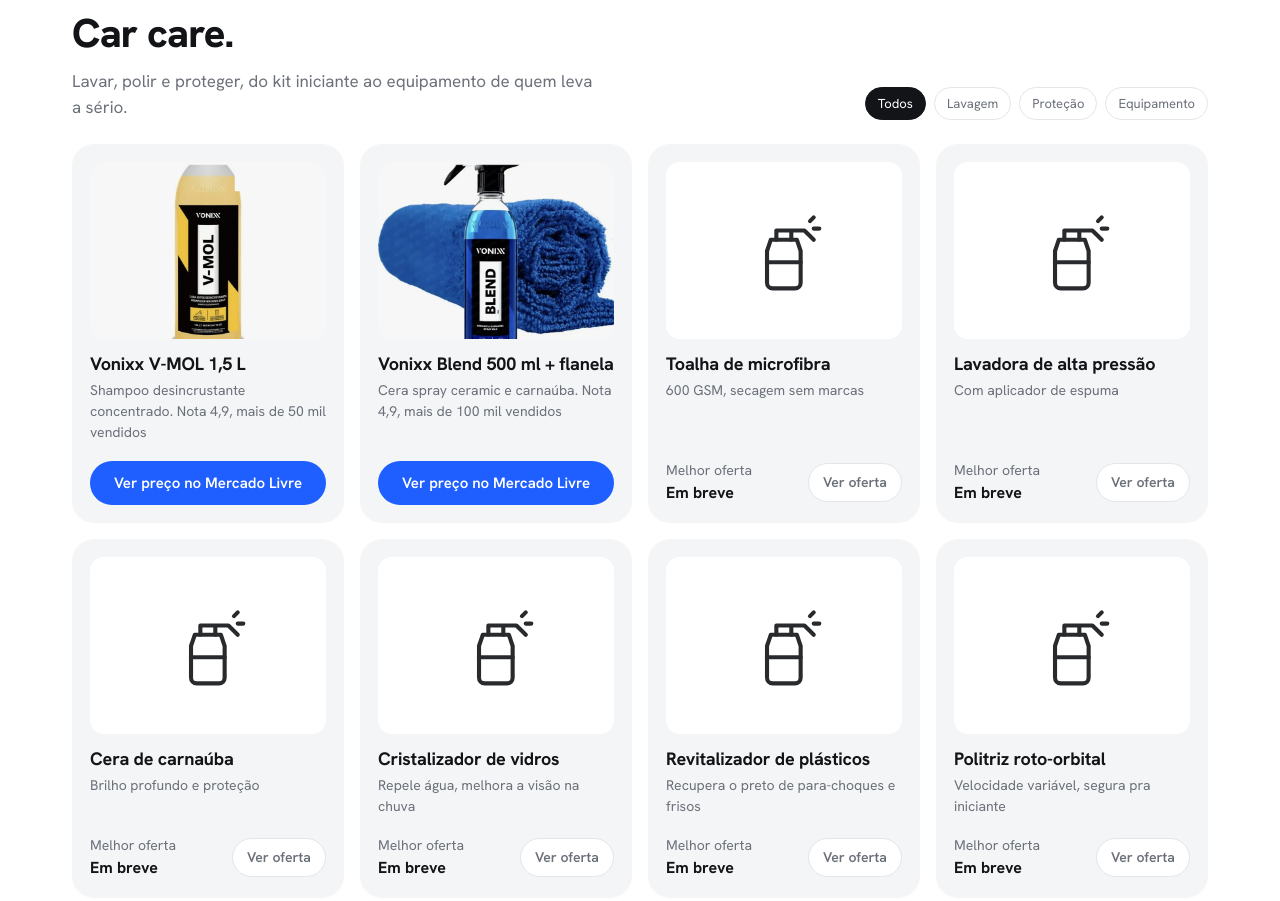
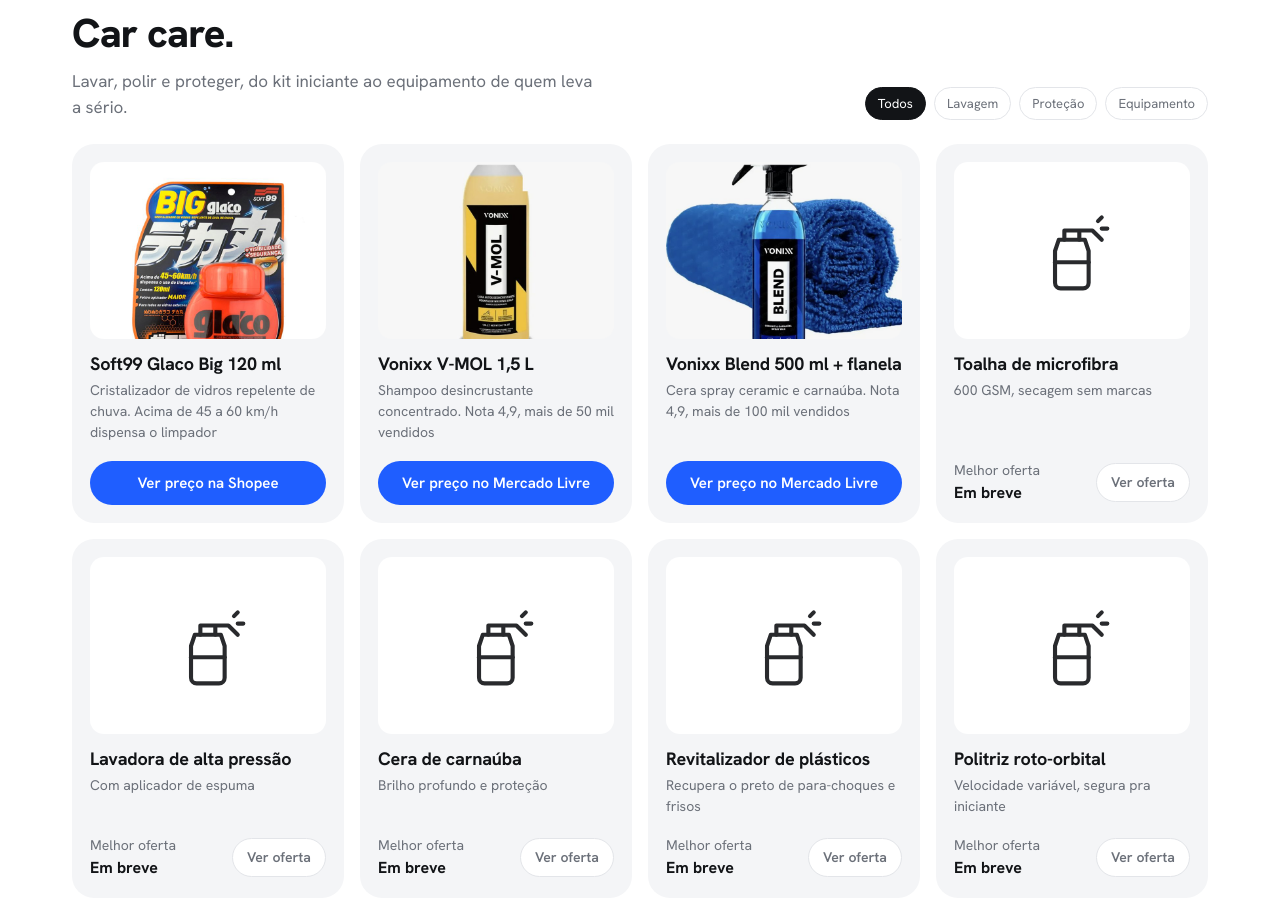
Before and after one commit to Prendz/Prendz-AutoShop, a plain HTML site: page index.html in a window 1280 px wide. Shown: the part 4072-4973 px from the top of the page. Drawn offline with Linux system fonts and the light colour scheme.

Commit message:
Primeiro produto da Shopee: Glaco Big
Co-Authored-By: Claude Opus 5.5 <noreply@anthropic.com>
Claude-Session: https://claude.ai/code/session_01LXrLVwQrXqLB1ebYpbUSSK

```diff
--- a/data/products.json
+++ b/data/products.json
@@ -187,6 +187,14 @@
    ],
    "items": [
     {
+     "n": "Soft99 Glaco Big 120 ml",
+     "s": "Cristalizador de vidros repelente de chuva. Acima de 45 a 60 km/h dispensa o limpador",
+     "f": "Proteção",
+     "url": "https://s.shopee.com.br/3g5OnN8kRt",
+     "store": "Shopee",
+     "img": "assets/img/glaco-big.jpg"
+    },
+    {
      "n": "Vonixx V-MOL 1,5 L",
      "s": "Shampoo desincrustante concentrado. Nota 4,9, mais de 50 mil vendidos",
      "f": "Lavagem",
@@ -229,11 +237,6 @@
     {
      "n": "Cera de carnaúba",
      "s": "Brilho profundo e proteção",
-     "f": "Proteção"
-    },
-    {
-     "n": "Cristalizador de vidros",
-     "s": "Repele água, melhora a visão na chuva",
      "f": "Proteção"
     },
     {
--- a/index.html
+++ b/index.html
@@ -239,7 +239,7 @@ footer b{color:var(--ink)}
 <footer>
   <div class="wrap">
     <div><b>Prendz Auto Shop</b> · versão de pré-lançamento. Os preços são atualizados automaticamente e podem mudar a qualquer momento no Mercado Livre.</div>
-    <div>A Prendz é um site de curadoria. As compras são feitas no Mercado Livre, direto com o vendedor, e a Prendz pode receber comissão pelas indicações, sem custo extra pra você.</div>
+    <div>A Prendz é um site de curadoria. As compras são feitas no Mercado Livre e na Shopee, direto com o vendedor, e a Prendz pode receber comissão pelas indicações, sem custo extra pra você.</div>
   </div>
 </footer>
 
@@ -275,9 +275,9 @@ function card(it, icon){
       ${ref?`<span class="save">Economize ${brl(ref-best)}</span>`:""}
       <span class="pay">${note}</span>
       <span class="seen">${it.event?`Oferta ${it.event}. `:""}Preço atualizado ${ago(it.checked_at)}</span></div>
-    <div class="foot"><a class="btn buy" href="${it.url}" target="_blank" rel="nofollow sponsored noopener">Ver oferta no Mercado Livre</a></div>`;
+    <div class="foot"><a class="btn buy" href="${it.url}" target="_blank" rel="nofollow sponsored noopener">Ver oferta ${it.store==="Shopee"?"na Shopee":"no Mercado Livre"}</a></div>`;
   } else if(it.url){
-    body = `<div class="foot"><a class="btn buy" href="${it.url}" target="_blank" rel="nofollow sponsored noopener">Ver preço no Mercado Livre</a></div>`;
+    body = `<div class="foot"><a class="btn buy" href="${it.url}" target="_blank" rel="nofollow sponsored noopener">Ver preço ${it.store==="Shopee"?"na Shopee":"no Mercado Livre"}</a></div>`;
   } else {
     body = `<div class="foot"><div class="price">Melhor oferta<b>Em breve</b></div><button class="ghost" type="button" disabled>Ver oferta</button></div>`;
   }
```
Also changed, not shown: assets/img/glaco-big.jpg (added).
